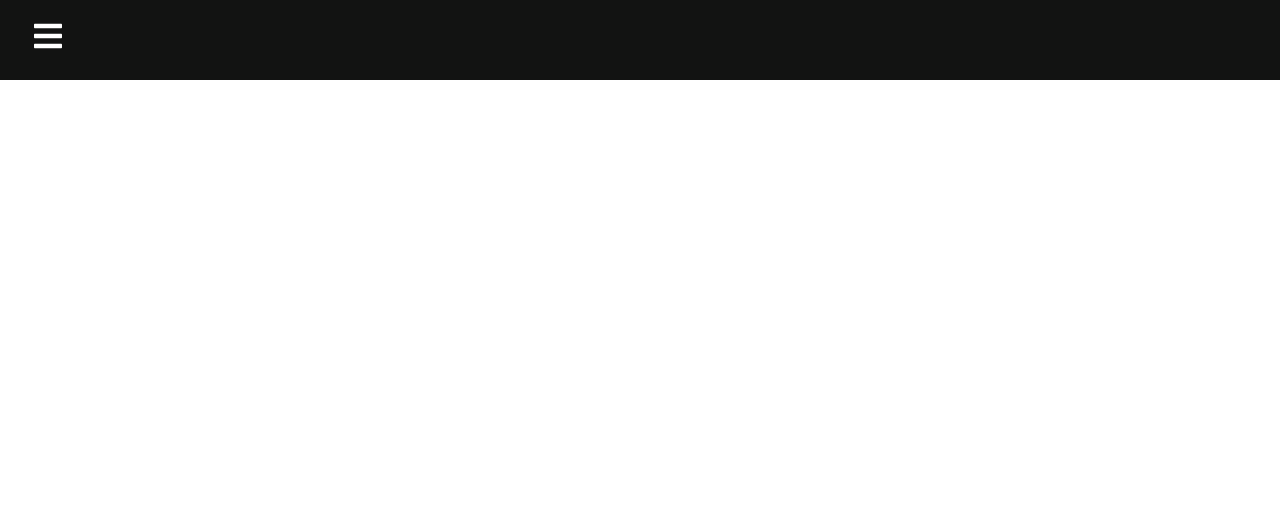
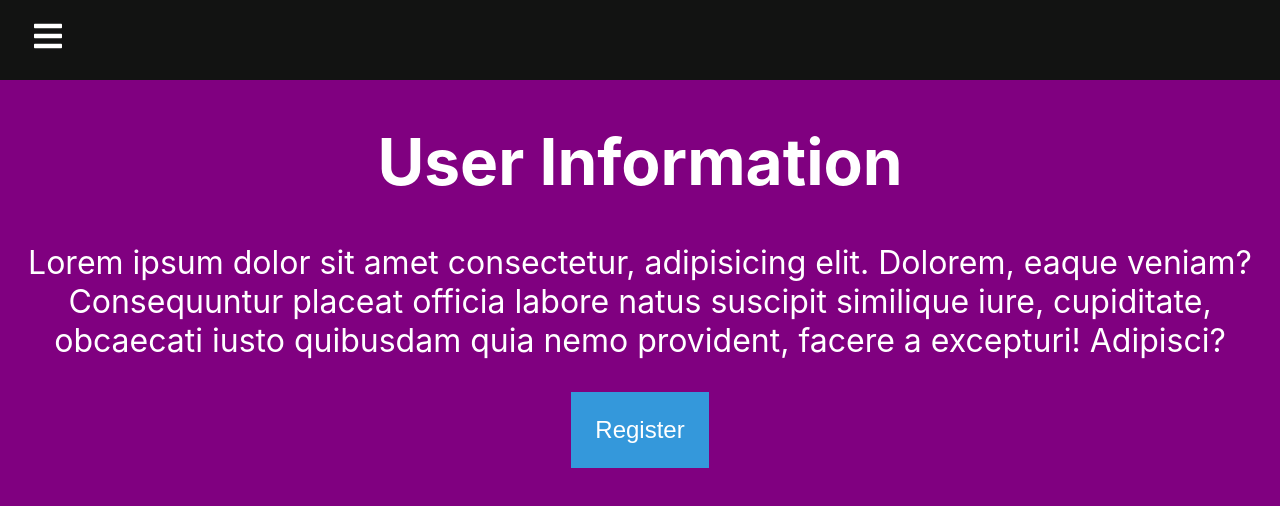
Before and after one commit to kiatklai/navigation, a React (Create React App) app: page /member in a window 1280 px wide. Shown: the top 506 px of the page. Built offline with nearby package versions, Linux system fonts and the light colour scheme.

Commit message:
パス設定

```diff
--- a/public/index.html
+++ b/public/index.html
@@ -25,6 +25,7 @@
       Learn how to configure a non-root public URL by running `npm run build`.
     -->
     <title>Navigation</title>
+
   </head>
   <body>
     <noscript>You need to enable JavaScript to run this app.</noscript>
--- a/src/App.css
+++ b/src/App.css
@@ -1,38 +1,13 @@
-.App {
+body{
+  background-color: purple;
+  color: #fff;
+  font-size: 2rem;
   text-align: center;
 }
-
-.App-logo {
-  height: 40vmin;
-  pointer-events: none;
+button{
+  background: #3498db;
+  color: #fff;
+  font-size: 1.5rem;
+  padding: 1.5rem;
+  border: none;
 }
-
-@media (prefers-reduced-motion: no-preference) {
-  .App-logo {
-    animation: App-logo-spin infinite 20s linear;
-  }
-}
-
-.App-header {
-  background-color: #282c34;
-  min-height: 100vh;
-  display: flex;
-  flex-direction: column;
-  align-items: center;
-  justify-content: center;
-  font-size: calc(10px + 2vmin);
-  color: white;
-}
-
-.App-link {
-  color: #61dafb;
-}
-
-@keyframes App-logo-spin {
-  from {
-    transform: rotate(0deg);
-  }
-  to {
-    transform: rotate(360deg);
-  }
-}
--- a/src/App.js
+++ b/src/App.js
@@ -1,11 +1,22 @@
 import Navigation from "./components/Navigation";
-import { BrowserRouter as Router } from "react-router-dom";
+import { BrowserRouter as Router,Switch,Route } from "react-router-dom";
+import Home from "./components/page/Home";
+import Member from "./components/page/Member";
+import Product from "./components/page/Product";
+import './App.css'
 
 function App() {
   return (
-    <Router>
-      <Navigation/>
-    </Router>
+    <div>
+      <Router>
+        <Navigation/>
+        <Switch>
+          <Route path="/" component={Home} exact/>
+          <Route path="/member" component={Member}/>
+          <Route path="/product" component={Product}/>
+        </Switch>
+      </Router>
+    </div>
   );
 }
 
--- a/src/components/Navigation.js
+++ b/src/components/Navigation.js
@@ -18,10 +18,10 @@ const Navigation=()=>{
         </div>
       </div>
       <nav className={showMenu ? "nav-menu active" : "nav-menu"}>
-        <ul className="nav-menu-item">
+        <ul className="nav-menu-item" onClick={toggleMenu}>
           <li className="navbar-toggle">
             <Link to="#" className="menu-bar">
-              <FaWindowClose onClick={toggleMenu}/>
+              <FaWindowClose />
             </Link>
           </li>
           {MenuData.map((menu,index)=>{
--- /dev/null
+++ b/src/components/page/Home.js
@@ -0,0 +1,9 @@
+const Home=()=>{
+  return(
+    <div>
+      <h1>First Page</h1>
+    </div>
+  )
+}
+
+export default Home
--- /dev/null
+++ b/src/components/page/Member.js
@@ -0,0 +1,11 @@
+const Member=()=>{
+  return(
+    <div>
+      <h1>User Information</h1>
+      <p>Lorem ipsum dolor sit amet consectetur, adipisicing elit. Dolorem, eaque veniam? Consequuntur placeat officia labore natus suscipit similique iure, cupiditate, obcaecati iusto quibusdam quia nemo provident, facere a excepturi! Adipisci?</p>
+      <button>Register</button>
+    </div>
+  )
+}
+
+export default Member
--- /dev/null
+++ b/src/components/page/Product.js
@@ -0,0 +1,11 @@
+const Product=()=>{
+  return(
+    <div>
+      <h1>Products Information</h1>
+      <p>Lorem ipsum dolor sit amet consectetur, adipisicing elit. Dolorem, eaque veniam? Consequuntur placeat officia labore natus suscipit similique iure, cupiditate, obcaecati iusto quibusdam quia nemo provident, facere a excepturi! Adipisci?</p>
+      <button>Purchase</button>
+    </div>
+  )
+}
+
+export default Product
```
